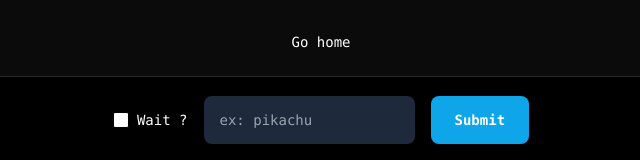
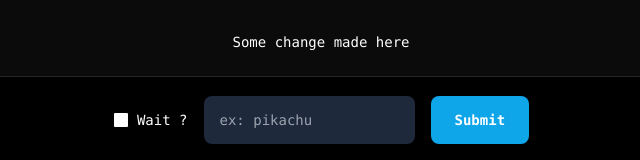
Before and after one commit to fredk3/simple-pokedex, a Next.js app: page / in a window 1280 px wide. Shown: the top 160 px of the page, without its empty margins (319-959 px from the left). Built offline with nearby package versions, Linux system fonts and the light colour scheme.

Commit message:
random change

```diff
--- a/app/layout.tsx
+++ b/app/layout.tsx
@@ -14,7 +14,7 @@ export default function RootLayout({ children }) {
 							href={`/`}
 							className="z-[10] fixed left-0 top-0 flex w-full justify-center border-b border-gray-300 bg-gradient-to-b from-zinc-200 pb-6 pt-8 backdrop-blur-2xl dark:border-neutral-800 dark:bg-zinc-800/30 dark:from-inherit"
 						>
-              Go home
+							Some change made here
 						</Link>
 
 						{children}
```
Lines whose indentation alone changed are shown as unchanged.
